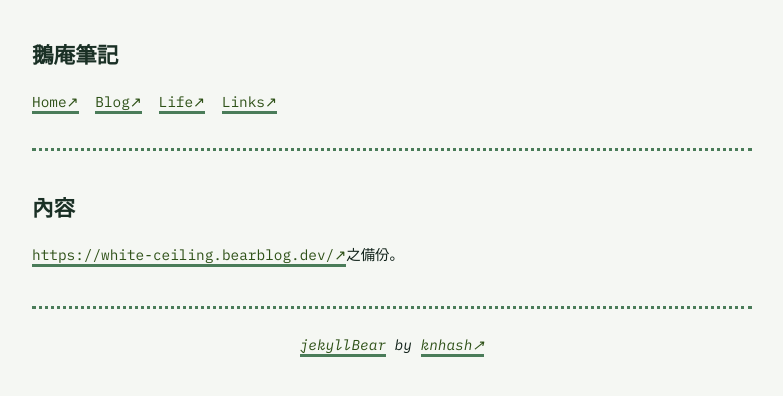
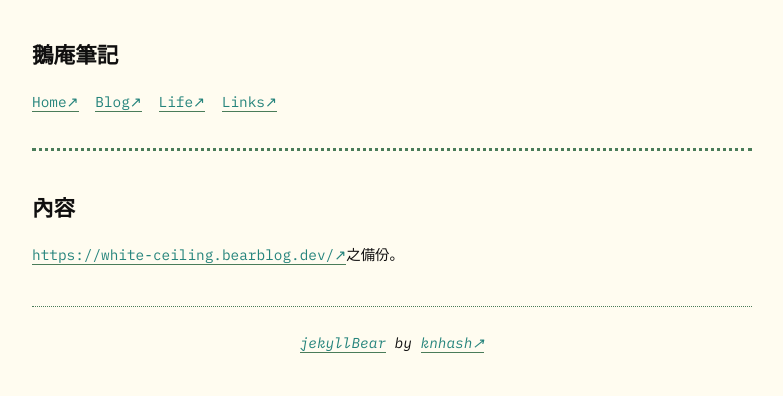
Before and after one commit to seeking-darkness/seeking-darkness.github.io, a Jekyll site: the page built from index.md, in a window 1280 px wide. Shown: the top 396 px of the page, without its empty margins (248-1031 px from the left). Built offline with Jekyll 4.4.1, drawn with Linux system fonts in a browser that asks for light colours; our own code applies the rules of GitHub Pages for plain Markdown files.

Commit message:
Update style.css

```diff
--- a/assets/style.css
+++ b/assets/style.css
@@ -6,7 +6,8 @@
    ============================================================================= */
 
 @import url('https://fonts.googleapis.com/css2?family=IBM+Plex+Mono:ital,wght@0,100;0,200;0,300;0,400;0,500;0,600;0,700;1,100;1,200;1,300;1,400;1,500;1,600;1,700&display=swap');
-
+@import url('https://fonts.googleapis.com/css2?family=Noto+Serif+TC:wght@500&display=swap');
+@import url('https://fonts.googleapis.com/css2?family=Noto+Serif+SC:wght@200..900&display=swap');
 /* =============================================================================
    CSS CUSTOM PROPERTIES (VARIABLES)
    ============================================================================= */
@@ -16,9 +17,9 @@
     --width: 720px;
 
     /* Typography */
-    --font-main: 'IBM Plex Mono', monospace;
-    --font-secondary: 'IBM Plex Mono', monospace;
-    --font-monospace: 'IBM Plex Mono', monospace;
+    --font-main: 'Noto Serif TC', 'Noto Serif SC', 'IBM Plex Mono', monospace;
+    --font-secondary: 'Noto Serif TC', 'Noto Serif SC', 'IBM Plex Mono', monospace;
+    --font-monospace: 'Noto Serif TC', 'Noto Serif SC', 'IBM Plex Mono', monospace;
     --font-scale: 0.9em;
 
     /* Spacing */
@@ -41,15 +42,15 @@
     --z-modal: 1000;
 
     /* Pine Forest Theme Colors - Light Mode */
-    --background-color: #F5F7F3; /* Light pine needle mist */
-    --heading-color: #1A3025; /* Deep forest green */
-    --text-color: #0F2018; /* Dark pine shadow */
-    --link-color: #2D5016; /* Forest moss */
-    --visited-color: #1E3A11; /* Deep woodland */
+    --background-color: #FFFCF0; /* Light pine needle mist */
+    --heading-color: #100F0F; /* Deep forest green */
+    --text-color: #100F0F; /* Dark pine shadow */
+    --link-color: #24837B; /* Forest moss */
+    --visited-color: #575653; /* Deep woodland */
     --main-color: #4A7C59; /* Pine needle green */
-    --code-background-color: #E8EDEA; /* Frosted pine */
-    --code-color: #1A3025; /* Deep forest green */
-    --blockquote-color: #7A9B85; /* Sage green */
+    --code-background-color: var(--background-color); /* Frosted pine */
+    --code-color: rgb(183, 181, 172); /* Deep forest green */
+    --blockquote-color: #66800B; /* Sage green */
 
     /* Interactive colors derived from theme */
     --hover-color: white;
@@ -64,15 +65,15 @@
 /* Dark Mode Color Overrides */
 @media (prefers-color-scheme: dark) {
     :root {
-        --background-color: #0D1B12; /* Dark pine shadow */
-        --heading-color: #C8D8CE; /* Light pine mist */
-        --text-color: #E0EADE; /* Pale forest light */
-        --link-color: #7AB069; /* Bright moss green */
-        --visited-color: #9BC490; /* Light woodland */
+        --background-color: #1E2326; /* Dark pine shadow */
+        --heading-color: #D3C6AA; /* Light pine mist */
+        --text-color: #D3C6AA; /* Pale forest light */
+        --link-color: rgb(135, 211, 195); /* Bright moss green */
+        --visited-color: #3f585b; /* Light woodland */
         --main-color: #8BB899; /* Soft pine green */
-        --code-background-color: #1A2B1F; /* Dark evergreen */
-        --code-color: #C8D8CE; /* Light pine mist */
-        --blockquote-color: #4A6B52; /* Forest undergrowth */
+        --code-background-color: var(--background-color); /* Dark evergreen */
+        --code-color: #7f796b; /* Light pine mist */
+        --blockquote-color:  rgb(190, 201, 126); /* Forest undergrowth */
 
         /* Dark mode glow effects */
         --glow-color-light: rgba(122, 176, 105, 0.3);
@@ -120,7 +121,7 @@
     font-family: var(--font-main);
     cursor: pointer;
     text-decoration: none;
-    border-bottom: 3px solid var(--main-color);
+    border-bottom: 1px solid var(--main-color);
     transition: all var(--transition-fast) ease;
 }
 
@@ -168,7 +169,7 @@
 
 footer {
     margin-top: var(--spacing-lg);
-    border-top: 3px dotted var(--main-color);
+    border-top: 1px dotted var(--main-color);
     padding: 25px 0;
     text-align: center;
 }
```
